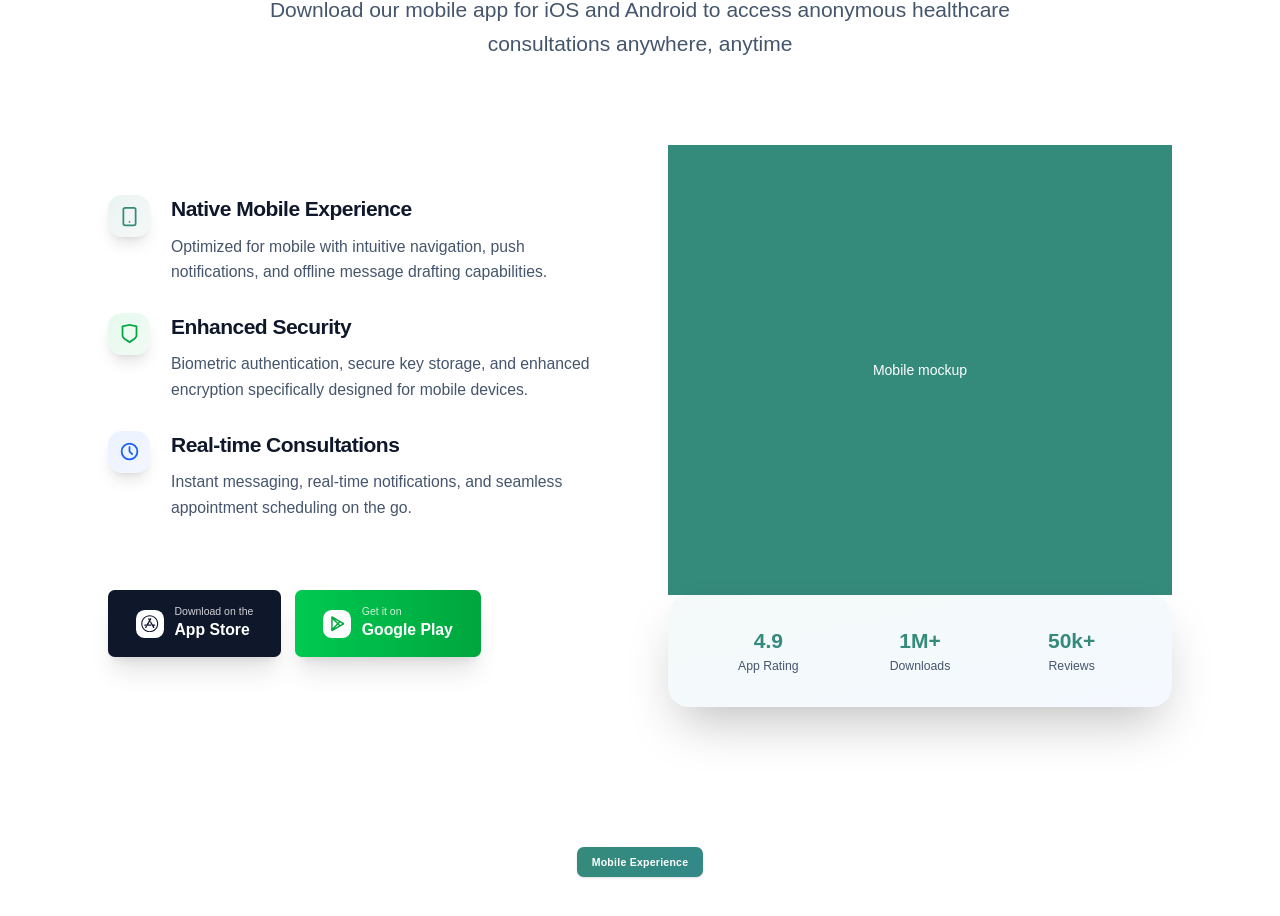
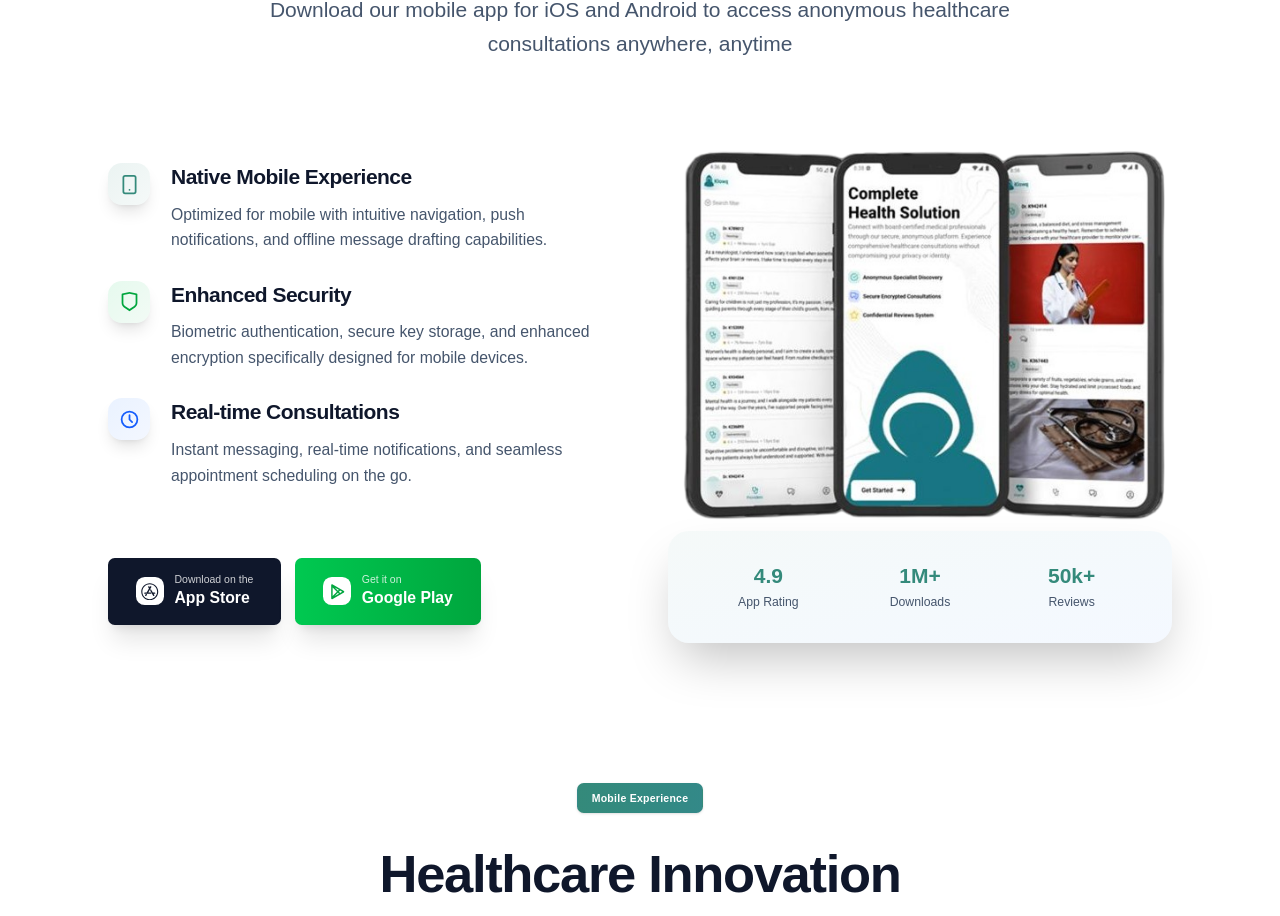
Before and after one commit to Klowq/klowq, a Next.js app: page / in a window 1280 px wide. Shown: the part 3331-4247 px from the top of the page. Built offline with nearby package versions, Linux system fonts and the light colour scheme.

Commit message:
mockup image update

```diff
--- a/next.config.mjs
+++ b/next.config.mjs
@@ -1,4 +1,9 @@
 /** @type {import('next').NextConfig} */
-const nextConfig = {};
+const nextConfig = {
+    reactStrictMode: true,
+    images: {
+        unoptimized: true
+    }
+};
 
 export default nextConfig;
--- a/src/app/insights/[id]/page.jsx
+++ b/src/app/insights/[id]/page.jsx
@@ -56,6 +56,7 @@ function page() {
                                     key trends are emerging that will shape the way we build and interact with
                                     applications
                                 </p>
+
                                 <p>
                                     Lorem ipsum dolor sit amet consectetur adipisicing elit. Veritatis, nam dolorem? Exercitationem, autem nihil hic non repellendus soluta voluptatibus inventore doloremque dolorum, ullam quos natus! Consectetur deserunt eveniet facilis sed commodi aliquam optio dicta, eius repellendus cupiditate eum quod, rerum deleniti officia asperiores atque earum ipsum, debitis expedita reprehenderit reiciendis provident dolor? Voluptatibus et accusantium aspernatur repellat? Iure dignissimos ad nesciunt! Recusandae error veritatis eum rerum. Adipisci, illo eius nam atque ab nisi molestiae blanditiis voluptatum earum repellendus alias, impedit, nulla nobis eligendi ea placeat excepturi sed modi! Laudantium architecto amet quis mollitia sunt beatae repudiandae deserunt placeat sint atque dolores possimus consectetur ipsam eos consequatur, ratione explicabo obcaecati corrupti. Quaerat, sed error minima, et harum aperiam facere iusto, quae alias natus quos ex esse pariatur eveniet aliquam dolore! Voluptatem eaque molestias aut veritatis commodi tempore repellat culpa
                                 </p>
--- a/src/app/page.js
+++ b/src/app/page.js
@@ -10,6 +10,7 @@ import { RiGooglePlayLine, RiShieldLine } from "react-icons/ri";
 import { RxLightningBolt } from "react-icons/rx";
 import { FaAppStore, FaPills } from "react-icons/fa";
 import { MdOutlineSick } from "react-icons/md";
+import mockup from '@assets/images/mockup2.png'
 import { FaArrowRightLong, FaUserDoctor } from "react-icons/fa6";
 import { SlStar } from "react-icons/sl";
 import { LuAward, LuHeartHandshake, LuSmartphone, LuUsers } from "react-icons/lu";
@@ -358,8 +359,8 @@ export default function Home() {
               </div>
 
               <div className="relative">
-                <div className="h-[450px] bg-primary flex items-center justify-center">
-                  <div className="text-white">Mobile mockup</div>
+                <div className=" flex items-center justify-center">
+                  <Image src={mockup} alt="mockup_screen" className="w-full" />
                 </div>
                 <div className="bg-gradient-to-br from-primary/5 to-blue-500/5 rounded-3xl p-4 md:p-9 shadow-2xl">
                   <div className="text-center">
```
Also changed, not shown: public/images/mockup.png (added), public/images/mockup2.png (added).
